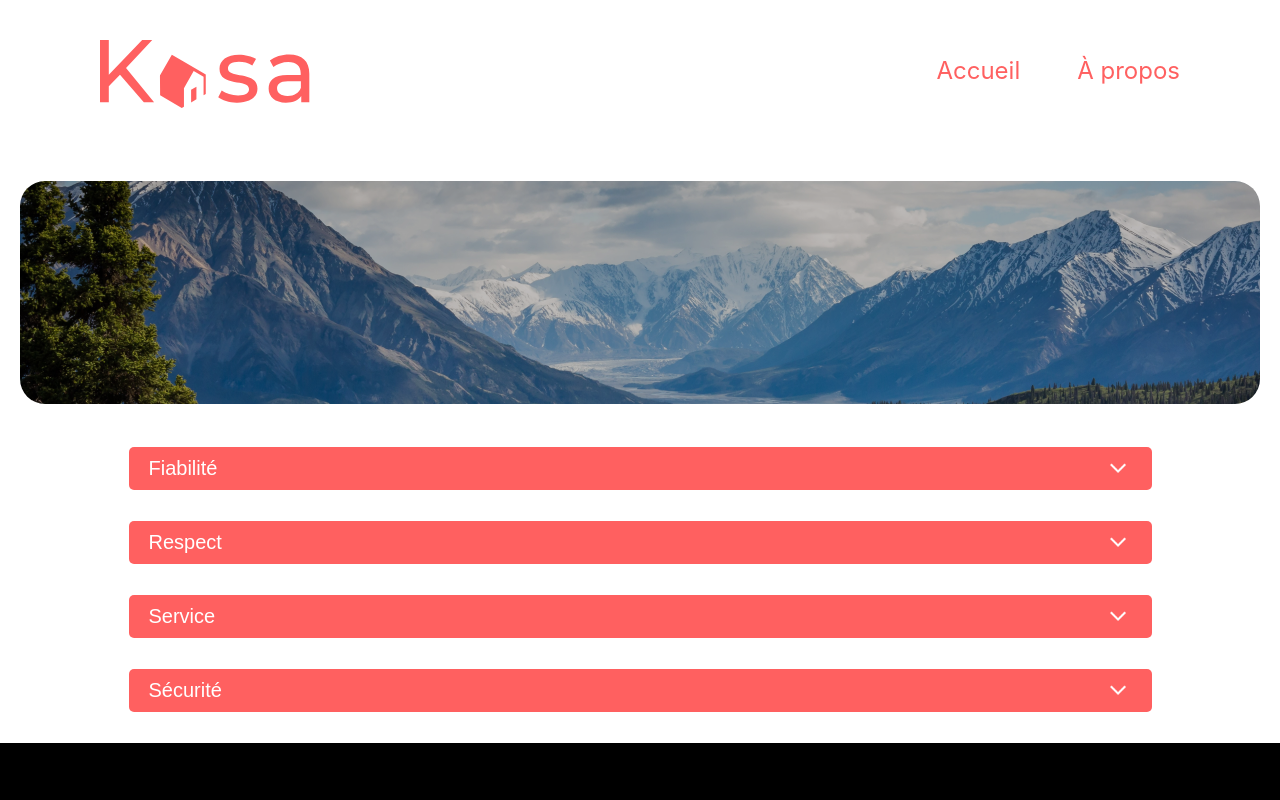
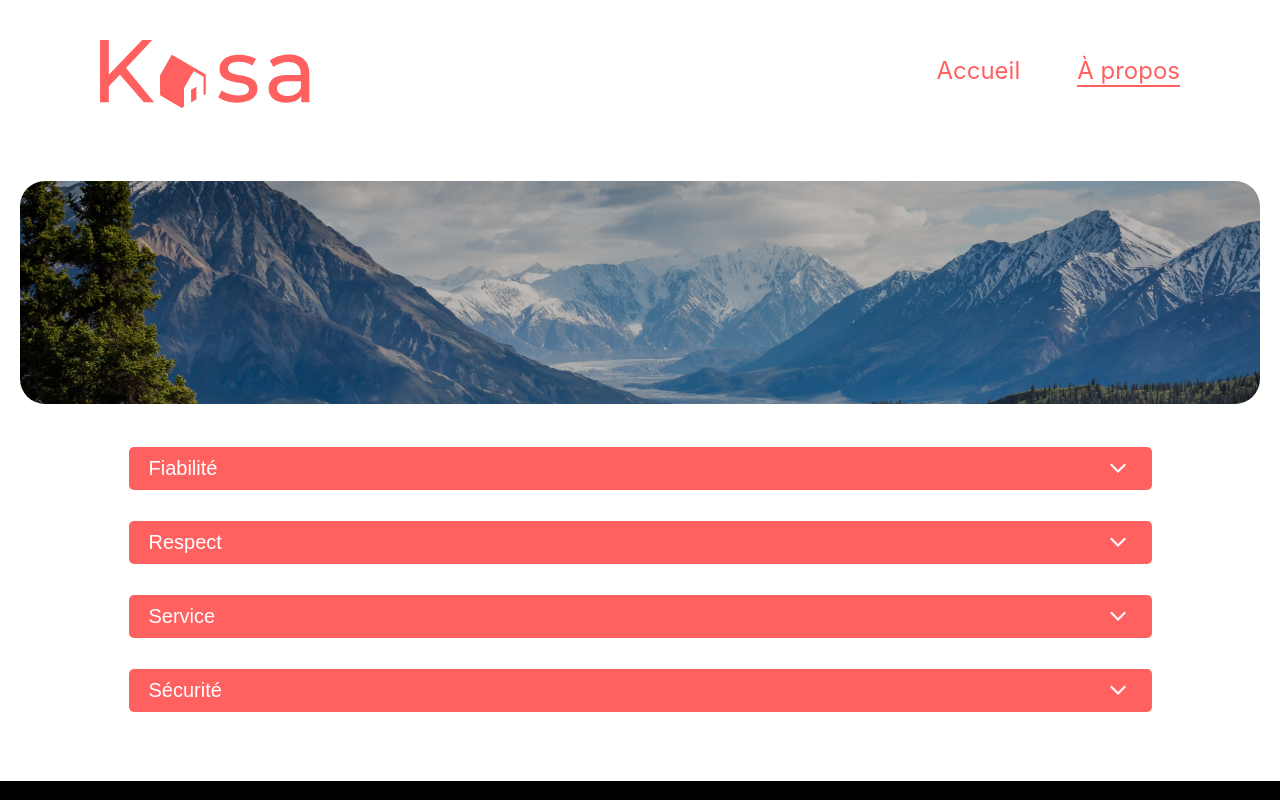
Before and after one commit to higew/Kasa, a React (Create React App) app: page /about in a window 1280 px wide. Shown: the top 800 px of the page. Built offline with nearby package versions, Linux system fonts and the light colour scheme.

Commit message:
Fixed activeLink & sticky footer

```diff
--- a/src/components/header/header.css
+++ b/src/components/header/header.css
@@ -21,7 +21,7 @@ header nav #menu li a{
     font-size: 24px;
 }
 
-header nav #menu li a .active {
+header nav #menu li .active {
     border-bottom: 2px #ff6060 solid;
 }
 
--- a/src/pages/about/About.js
+++ b/src/pages/about/About.js
@@ -6,7 +6,7 @@ import "./about.css"
 
 const About = () => {
     return (
-        <div>
+        <div className='content-about'>
             <Banner src={imageBackgroundAbout} text={""} />
             <section id={"collapses-group"}>
                 <Collapse title={"Fiabilité"}>
--- a/src/pages/about/about.css
+++ b/src/pages/about/about.css
@@ -1,3 +1,6 @@
+.content-about {
+  min-height: 600px;
+}
 #collapses-group {
     margin-right: 100px;
     margin-left: 100px;
```
